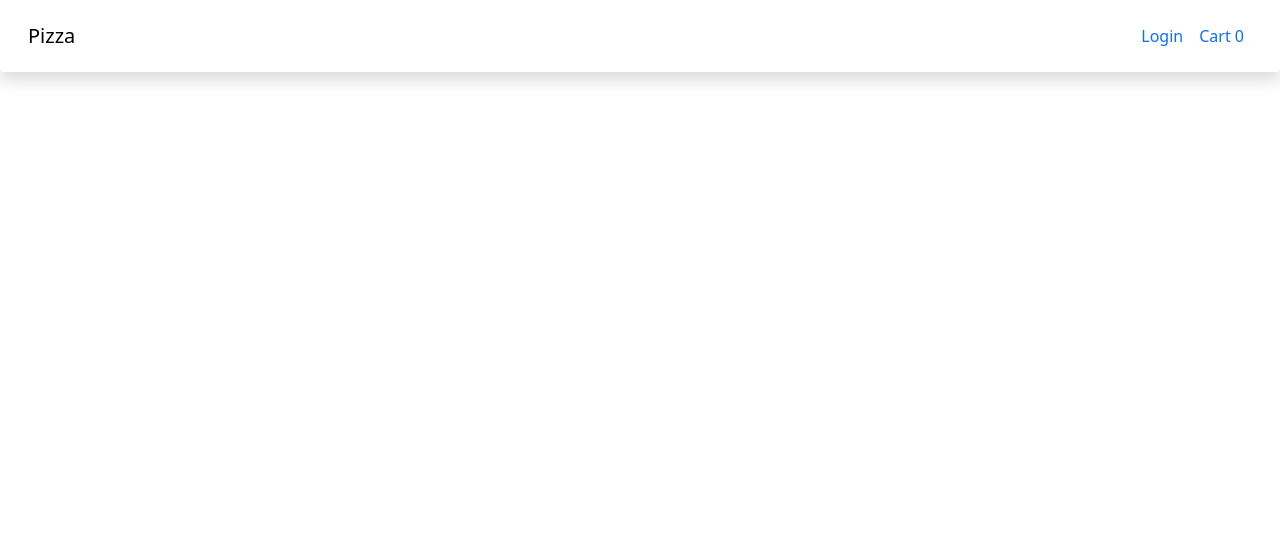
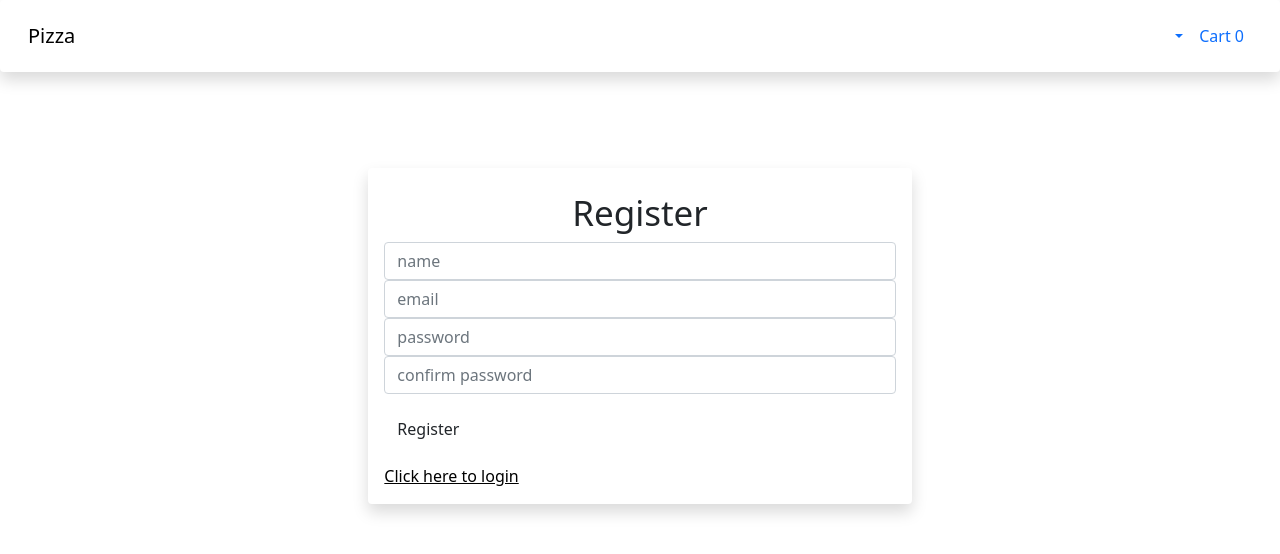
Before and after one commit to sauravb-git/pizza, a React (Create React App) app: page /register in a window 1280 px wide. Shown: the top 554 px of the page. Built offline with nearby package versions, Linux system fonts and the light colour scheme.

Commit message:
login register

```diff
--- a/src/App.js
+++ b/src/App.js
@@ -3,6 +3,8 @@ import Navbar from './common/Navbar';
 import Home from './screens/Home';
 import { BrowserRouter as Router, Switch, Route } from "react-router-dom";
 import Cart from './screens/Cart';
+import Login from './screens/Login';
+import Register from './screens/Register';
 
 
 
@@ -17,6 +19,9 @@ function App() {
          <Switch>
           <Route exact path="/"  > <Home /> </Route>
           <Route  path="/cart"  > <Cart /> </Route>
+
+          <Route  path="/login"  ><Login />  </Route>
+          <Route  path="/register"  ><Register />  </Route>
         </Switch>
       </Router>
 
--- a/src/common/Navbar.js
+++ b/src/common/Navbar.js
@@ -1,9 +1,16 @@
-import React from 'react';
+import React ,{useState}from 'react';
 import { useDispatch, useSelector } from 'react-redux';
+import { logoutAction } from '../redux/action/userAction';
 
 const Navbar = () => {
+    const dispatch = useDispatch()
+    const cartState = useSelector(state=>state.addToCartReducer)
+    const usersState = useSelector(state=>state.loginReducer)
+    const [openDropdown, setOpenDropdown] = useState(false)
 
-    const cartState = useSelector(state=>state.addToCartReducer)
+
+    const {currentUser} = usersState
+
 
 
     return (
@@ -18,9 +25,28 @@ const Navbar = () => {
             </button>
             <div className="collapse navbar-collapse" id="navbarNav">
                 <ul className="navbar-nav" style={{marginLeft:'auto'}} >
-                <li className="nav-item">
-                    <a className="nav-link active" aria-current="page" href="#">Login</a>
-                </li>
+                {currentUser
+                            ? (
+                                <div className="dropdown"
+                                 onClick={()=>setOpenDropdown(!openDropdown)}
+                                 >
+                                    <a className="dropdown-toggle nav-link" type="button" id="dropdownMenuButton" data-toggle="dropdown" aria-haspopup="true" aria-expanded="false">
+                                        {currentUser.name}
+                                    </a>
+                                    <div
+                                     className={`dropdown-menu ${openDropdown ? 'show' : ''}`}
+                                      aria-labelledby="dropdownMenuButton">
+                                        <a className="dropdown-item" href="#">Orders</a>
+                                        <a className="dropdown-item" href="#" onClick={()=>{dispatch(logoutAction())}}>Logout</a>
+                                    </div>
+                                </div>
+                            )
+                            : (
+                                <li className="nav-item">
+                                    <a className="nav-link" href="/login">Login</a>
+                                </li>
+                            )
+                        }
                 <li className="nav-item">
                     <a className="nav-link" aria-current="page" href="/cart">
                         Cart  {cartState.cartItems.length}
--- a/src/redux/action/cartAction.js
+++ b/src/redux/action/cartAction.js
@@ -7,11 +7,17 @@ export const  AddToCartAction = (pizza,quantity,varient) => (dispatch , getState
         _id: pizza._id,
         image: pizza.image,
         varient: varient,
-        quantity: quantity,
+        quantity: Number(quantity),
         prices: pizza.prices,
         price: pizza.prices[0][varient] * quantity
     }
-     dispatch({type: 'ADD_TO_CART',payload : cartItem})
+
+    if(cartItem.quantity > 10){
+       alert('you can not add more then 10 quantity')
+    }else{
+       dispatch({type: 'ADD_TO_CART',payload : cartItem})
+    }
+
 
      const cartItems = getState().addToCartReducer.cartItems
      localStorage.setItem('cartItems' , JSON.stringify(cartItems))
--- /dev/null
+++ b/src/redux/action/userAction.js
@@ -0,0 +1,36 @@
+import axios from "axios";
+
+
+export const registerAction = (user) =>async dispatch=>{
+
+     dispatch({type:'USER_REGISTER_REQUEST'})
+
+     try{
+      const res = await axios.post('http://localhost:8000/api/users/register',user)
+
+         dispatch({type:'USER_REGISTER_SUCCESS'})
+
+     }catch(error){
+       dispatch({type:'USER_REGISTER_FAILED',payload : error})
+     }
+}
+
+
+export const loginAction = (user)  => async dispatch =>{
+
+    dispatch({type:'USER_LOGIN_REQUEST'})
+    try{
+
+       const res = await axios.post('http://localhost:8000/api/users/login',user)
+       dispatch({type:'USER_LOGIN_SUCCESS',payload: res.data})
+       localStorage.setItem('currentUser', JSON.stringify(res.data))
+       window.location.href = '/'
+    }catch(error){
+        dispatch({type:'USER_LOGIN_FAILED',payload: error})
+    }
+}
+
+export const logoutAction = () => dispatch => {
+    localStorage.removeItem('currentUser')
+    window.location.href = '/login'
+}
--- /dev/null
+++ b/src/redux/reducers/userReducer.js
@@ -0,0 +1,35 @@
+export const registerReducer = (state ={},action)   =>{
+
+    switch(action.type){
+       case 'USER_REGISTER_REQUEST' :  return{
+           loading: true
+       }
+       case 'USER_REGISTER_SUCCESS' :  return{
+        loading: false,
+        success: true
+      }
+      case 'USER_REGISTER_FAILED' :  return{
+        loading: true,
+        error:action.payload
+      }
+      default : return  state
+    }
+
+
+}
+
+export const loginReducer = (state ={},action)   =>{
+
+    switch (action.type) {
+        case "USER_LOGIN_REQUEST":
+            return {loading: true}
+        case "USER_LOGIN_SUCCESS":
+            return {loading: false, success: true, currentUser: action.payload}
+        case "USER_LOGIN_FAILED":
+            return {loading: false, error: action.payload}
+        default:
+            return state
+    }
+
+
+}
--- a/src/redux/store.js
+++ b/src/redux/store.js
@@ -6,22 +6,30 @@ import { composeWithDevTools } from 'redux-devtools-extension';
 import thunk from 'redux-thunk';
 import { getAllPizzasReducer } from  './reducers/pizzaReducers';
 import {addToCartReducer} from './reducers/cartReducer'
+import { loginReducer, registerReducer } from './reducers/userReducer';
 
 
 
 const AllReducers = combineReducers({
      getAllPizzasReducer : getAllPizzasReducer,
-     addToCartReducer: addToCartReducer
+     addToCartReducer: addToCartReducer,
+     registerReducer: registerReducer ,
+     loginReducer : loginReducer
 });
 
 
 const cartItems = localStorage.getItem('cartItems')
 ? JSON.parse(localStorage.getItem('cartItems')) : [] ;
 
+const currentUser = localStorage.getItem('currentUser')
+? JSON.parse(localStorage.getItem('currentUser')) : [] ;
 
 const init = {
   addToCartReducer : {
    cartItems : cartItems
+  } ,
+  loginReducer : {
+    currentUser : currentUser
   }
 }
 
--- /dev/null
+++ b/src/screens/Login.js
@@ -0,0 +1,59 @@
+import React,{useState,useEffect} from 'react'
+import { useDispatch } from 'react-redux';
+import { loginAction } from '../redux/action/userAction';
+
+function Login() {
+
+    const dispatch = useDispatch()
+
+    const [email, setEmail] = useState('')
+    const [password, setPassword] = useState('')
+
+
+    const login = (e) =>{
+        e.preventDefault();
+        const user = {
+            email,
+            password
+        }
+        dispatch(loginAction(user))
+    }
+
+    useEffect(() =>{
+       if(localStorage.getItem('currentUser')){
+          window.location.href = '/'
+       }
+    },[])
+
+
+    return (
+        <div>
+            <div className="row justify-content-center mt-5">
+                <div className="col-md-5 mt-5 text-start shadow p-3 mb-5 bg-white rounded">
+                    <h2 className="text-center m-2" style={{ fontSize: '35px' }}>Login</h2>
+
+                    <div>
+                        <input
+                            value={email}
+                            onChange={(e) => setEmail(e.target.value)}
+                            required
+                            type="email" placeholder="email" className="form-control" />
+                        <input
+                            value={password}
+                            onChange={(e) => setPassword(e.target.value)}
+                            required
+                            type="password" placeholder="password" className="form-control" />
+
+                        <button
+                         onClick={login}
+                         className="btn mt-3 mb-3">Login</button>
+                        <br/>
+                        <a style={{color: 'black'}} href="/register">Click here to register</a>
+                    </div>
+                </div>
+            </div>
+        </div>
+    )
+}
+
+export default Login;
--- /dev/null
+++ b/src/screens/Register.js
@@ -0,0 +1,81 @@
+import React,{useState,useEffect} from 'react'
+import { useDispatch } from 'react-redux';
+import { registerAction } from './../redux/action/userAction';
+
+function Register() {
+    const [name, setName] = useState('')
+    const [email, setEmail] = useState('')
+    const [password, setPassword] = useState('')
+    const [confirmpassword, setConfirmpassword] = useState('')
+
+    const dispatch = useDispatch();
+
+    const register = (e) =>{
+        e.preventDefault();
+
+       if(password!==confirmpassword){
+         alert('password & confirm password dont match')
+       }else{
+           const user ={
+               name,
+               email,
+               password,
+               confirmpassword
+           }
+           dispatch(registerAction(user))
+       }
+    }
+
+    useEffect(() =>{
+        if(localStorage.getItem('currentUser')){
+           window.location.href = '/'
+        }
+     },[])
+    return (
+        <div>
+            <div className="row justify-content-center mt-5">
+                <div className="col-md-5 mt-5 text-start shadow p-3 mb-5 bg-white rounded">
+                    <h2 className="text-center m-2" style={{ fontSize: '35px' }}>Register</h2>
+                    {/* {loading &&
+                        <Loading/>
+                    }
+                    {success &&
+                        <Success success="User registered successfully" />
+                    }
+                    {error &&
+                        <Error error="Failed to register user" />
+                    } */}
+                    <form  onSubmit={register} >
+                        <input
+                            value={name}
+                            onChange={(e) => setName(e.target.value)}
+                            required
+                            type="text" placeholder="name" className="form-control" />
+                        <input
+                            value={email}
+                            onChange={(e) => setEmail(e.target.value)}
+                            required
+                            type="email" placeholder="email" className="form-control" />
+                        <input
+                            value={password}
+                            onChange={(e) => setPassword(e.target.value)}
+                            required
+                            type="password" placeholder="password" className="form-control" />
+                        <input
+                            value={confirmpassword}
+                            onChange={(e) => setConfirmpassword(e.target.value)}
+                            required
+                            type="password" placeholder="confirm password" className="form-control" />
+
+                        <button type="submit" className="btn mt-3 mb-3">Register</button>
+                        {/* <input type="submit" className="btn mt-3 mb-3" value="Register"/> */}
+                        <br />
+                        <a style={{ color: 'black' }} href="/login">Click here to login</a>
+                    </form>
+                </div>
+            </div>
+        </div>
+    )
+}
+
+export default Register;
```
